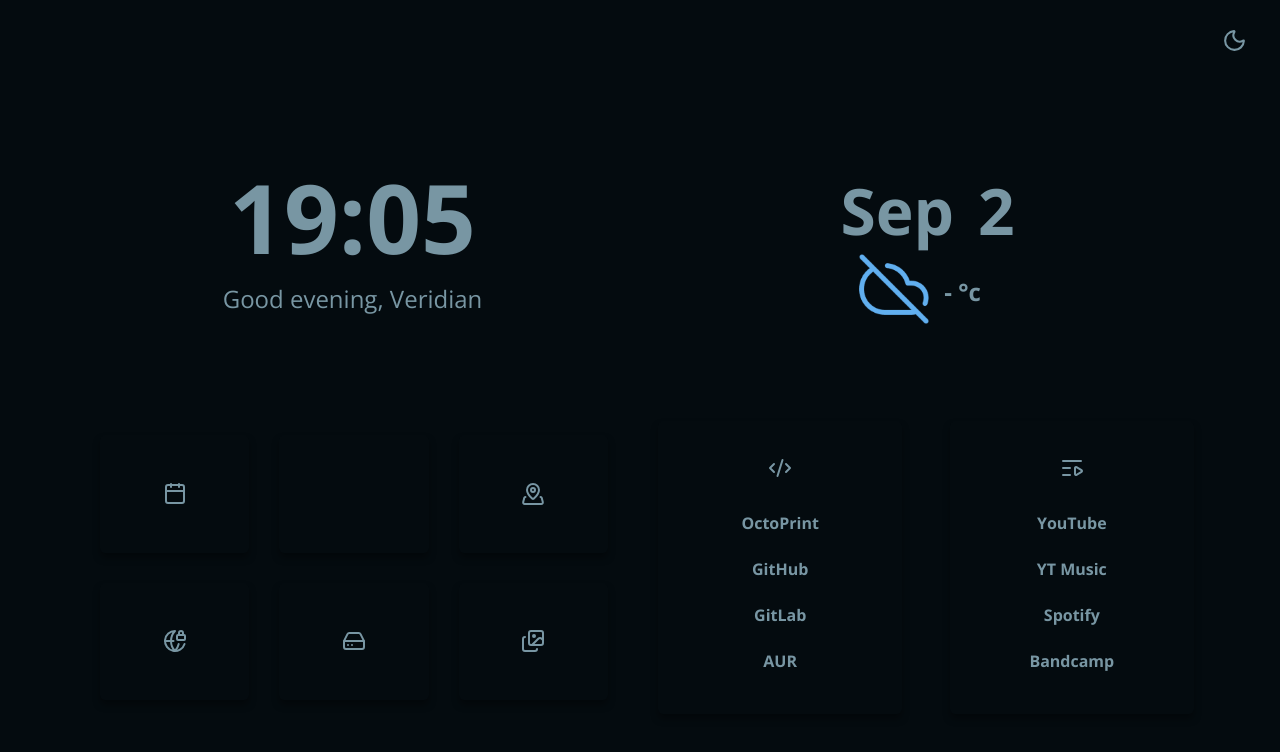
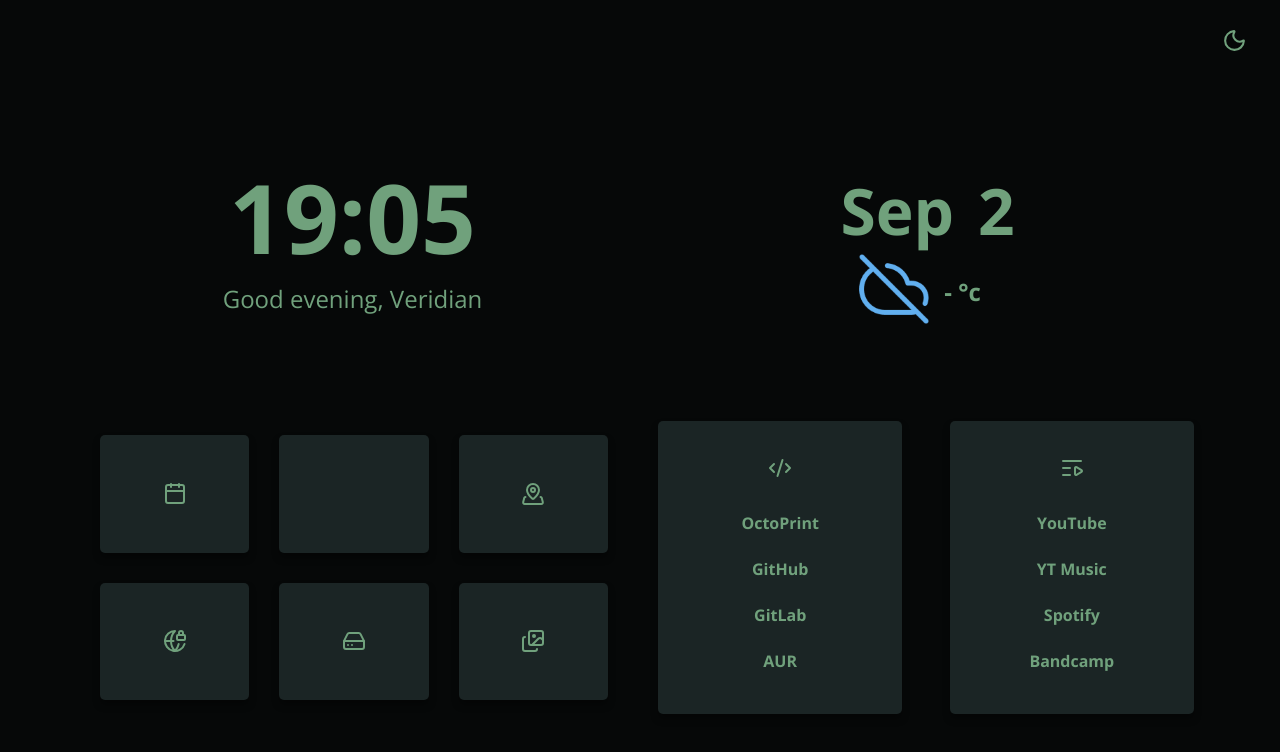
Before and after one commit to TheVeridian/mint_startpage, a website: page index.html in a window 1280 px wide. Drawn offline with nearby package versions, Linux system fonts and the light colour scheme.

Commit message:
Adjusting for new colorwave.

```diff
--- a/app.css
+++ b/app.css
@@ -17,13 +17,13 @@
   --icon: 3vh; /* Icon Size */
 
   /* Dark Colors  */
-  --accent: #243848; /* Hover color */
-  --background: #040B0F; /* Background color */
-  --cards: #040B0F; /* Cards color */
+  --accent: #AAF0BC; /* Hover color */
+  --background: #060808; /* Background color */
+  --cards: #1b2525; /* Cards color */
 
   /* Fonts Color */
-  --fg: #7896a3; /* Foreground color */
-  --sfg: #7896a3; /* Secondary Foreground color */
+  --fg: #70a17c; /* Foreground color */
+  --sfg: #AAF0BC; /* Secondary Foreground color */
 
   /* Image background  */
   --imgbg: url(assets/background.jpg); /* Image URL */
@@ -34,9 +34,9 @@
 }
 
 .darktheme {
-  --accent: #243848; /* Hover color */
-  --background: #040B0F; /* Background color */
-  --cards: #040B0F; /* Cards color */
+  --accent: #AAF0BC; /* Hover color */
+  --background: #060808; /* Background color */
+  --cards: #1b2525; /* Cards color */
 
   /* Fonts Color */
   --fg: #7896a3; /* Foreground color */
```
